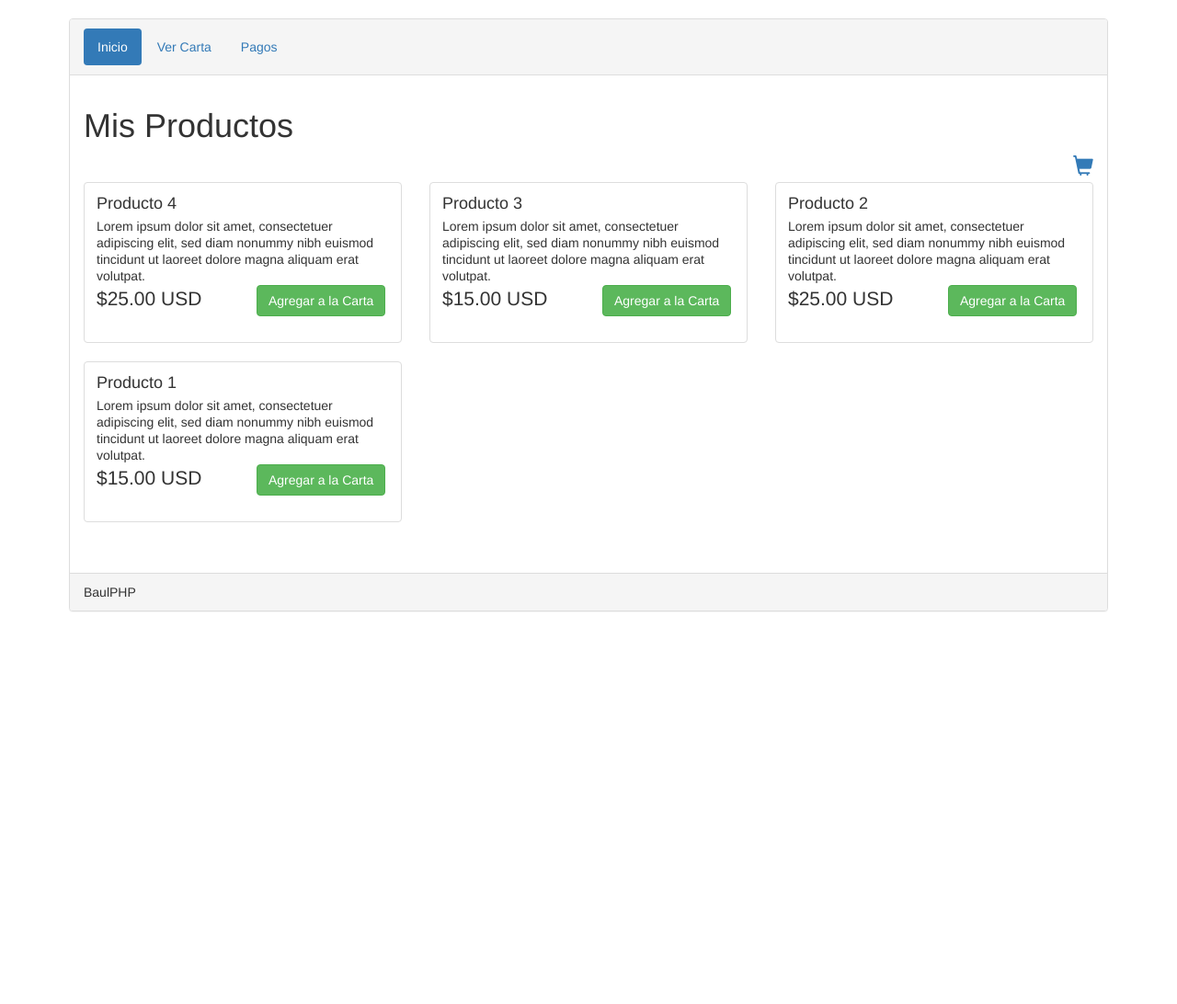
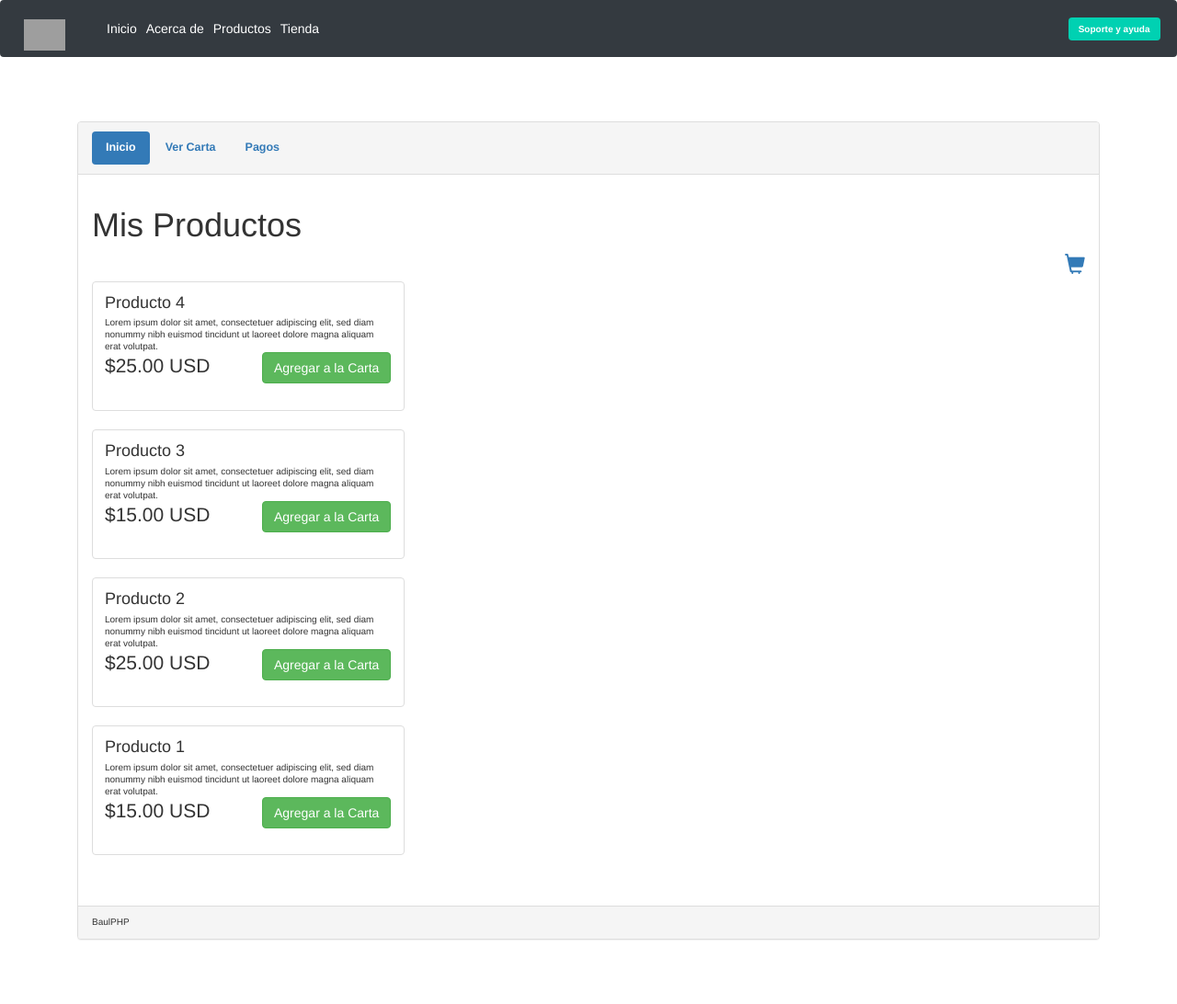
Before and after one commit to cristianaz/carrito, a PHP site: page / in a window 1280 px wide. Shown: the whole page at 92% size. Before the commit the page ends 665 px from the top, so only its background shows below. Run offline with PHP 8.4, Linux system fonts and the light colour scheme; data comes from the database, SQL or seed files in the repository; grey boxes are pictures that could not be loaded.

Commit message:
se modifico cabecera

```diff
--- /dev/null
+++ b/header.php
@@ -0,0 +1,90 @@
+<?php
+ ?>
+<!DOCTYPE html>
+<html lang="es">
+
+<head>
+    <meta charset="UTF-8">
+    <meta name="viewport" content="width=device-width, initial-scale=1.0">
+    <title>Carrito de compras con PHP y MySQL - By Parzibyte</title>
+    <link rel="stylesheet" href="https://unpkg.com/bulma@0.9.1/css/bulma.min.css">
+    <link rel="stylesheet" href="https://cdn.jsdelivr.net/npm/font-awesome@4.7.0/css/font-awesome.min.css">
+
+    <script src="https://code.jquery.com/jquery-3.5.1.slim.min.js"
+        integrity="sha384-DfXdz2htPH0lsSSs5nCTpuj/zy4C+OGpamoFVy38MVBnE+IbbVYUew+OrCXaRkfj"
+        crossorigin="anonymous"></script>
+
+    <link rel="stylesheet" href="https://cdn.jsdelivr.net/npm/bootstrap@4.6.0/dist/css/bootstrap.min.css"
+        integrity="sha384-B0vP5xmATw1+K9KRQjQERJvTumQW0nPEzvF6L/Z6nronJ3oUOFUFpCjEUQouq2+l" crossorigin="anonymous">
+    <link rel="stylesheet" href="css/style.css">
+    <link rel="stylesheet" href="css/fontawesome/css/all.css">
+    <title>Home</title>
+</head>
+
+<body>
+    <nav class="navbar navbar-expand-lg navbar-dark bg-dark">
+            <a class="navbar-brand" href="home.php">
+                <img src="img/logo.png" width="45" height="45" alt="">
+            </a>
+            <button class="navbar-toggler" type="button" data-toggle="collapse" data-target="#navbarSupportedContent"
+                aria-controls="navbarSupportedContent" aria-expanded="false" aria-label="Toggle navigation">
+                <span class="navbar-toggler-icon"></span>
+            </button>
+
+            <div class="collapse navbar-collapse" id="navbarSupportedContent">
+                <ul class="navbar-nav mr-auto">
+                    <li class="nav-item active">
+                        <a class="nav-link" href="home.php">Inicio</a>
+                    </li>
+                    <li class="nav-item active">
+                        <a class="nav-link" href="acerca.php">Acerca de <span class="sr-only">(current)</span></a>
+                    </li>
+                    <li class="nav-item  active dropdown">
+                    <a class="nav-link" href="productos.php">Productos <span class="sr-only">(current)</span></a>
+                    </li>
+                    <li class="nav-item active">
+                        <a class="nav-link" href="tienda.php">Tienda<span class="sr-only">(current)</span></a>
+                    </li>
+
+                </ul>
+            </div>
+            <div class="navbar-end">
+                <div class="navbar-item">
+
+                </div>
+                <div class="navbar-item">
+                    <div class="buttons">
+                        <a target="_blank" rel="noreferrer" href="#" class="button is-primary">
+                            <strong>Soporte y ayuda</strong>
+                        </a>
+                    </div>
+                </div>
+            </div>
+        </nav>
+
+
+    <script type="text/javascript">
+        document.addEventListener("DOMContentLoaded", () => {
+            const boton = document.querySelector(".navbar-burger");
+            const menu = document.querySelector(".navbar-menu");
+            boton.onclick = () => {
+                menu.classList.toggle("is-active");
+                boton.classList.toggle("is-active");
+            };
+        });
+    </script>
+
+
+<script src="https://cdn.jsdelivr.net/npm/bootstrap@4.6.0/dist/js/bootstrap.bundle.min.js"
+        integrity="sha384-Piv4xVNRyMGpqkS2by6br4gNJ7DXjqk09RmUpJ8jgGtD7zP9yug3goQfGII0yAns"
+        crossorigin="anonymous"></script>
+
+
+    <script src="https://cdn.jsdelivr.net/npm/popper.js@1.16.1/dist/umd/popper.min.js"
+        integrity="sha384-9/reFTGAW83EW2RDu2S0VKaIzap3H66lZH81PoYlFhbGU+6BZp6G7niu735Sk7lN"
+        crossorigin="anonymous"></script>
+
+    <script src="https://cdn.jsdelivr.net/npm/bootstrap@4.6.0/dist/js/bootstrap.min.js"
+        integrity="sha384-+YQ4JLhjyBLPDQt//I+STsc9iw4uQqACwlvpslubQzn4u2UU2UFM80nGisd026JF"
+        crossorigin="anonymous"></script>
+    <section class="section">
--- a/index.php
+++ b/index.php
@@ -1,4 +1,6 @@
+<?php include_once "header.php" ?>
 <?php
+
 include 'Configuracion.php';
 ?>
 <!DOCTYPE html>
@@ -27,6 +29,8 @@
 </ul>
 </div>
 
+
+
 <div class="panel-body">
     <h1>Mis Productos</h1>
     <a href="VerCarta.php" class="cart-link" title="Ver Carta"><i class="glyphicon glyphicon-shopping-cart"></i></a>
@@ -43,10 +47,10 @@
                     <h4 class="list-group-item-heading"><?php echo $row["name"]; ?></h4>
                     <p class="list-group-item-text"><?php echo $row["description"]; ?></p>
                     <div class="row">
-                        <div class="col-md-6">
+                        <div class="col-sm-6">
                             <p class="lead"><?php echo '$'.$row["price"].' USD'; ?></p>
                         </div>
-                        <div class="col-md-6">
+                        <div class="col-sm-6">
                             <a class="btn btn-success" href="AccionCarta.php?action=addToCart&id=<?php echo $row["id"]; ?>">Agregar a la Carta</a>
                         </div>
                     </div>
```
Also changed, not shown: footer.php (added).
